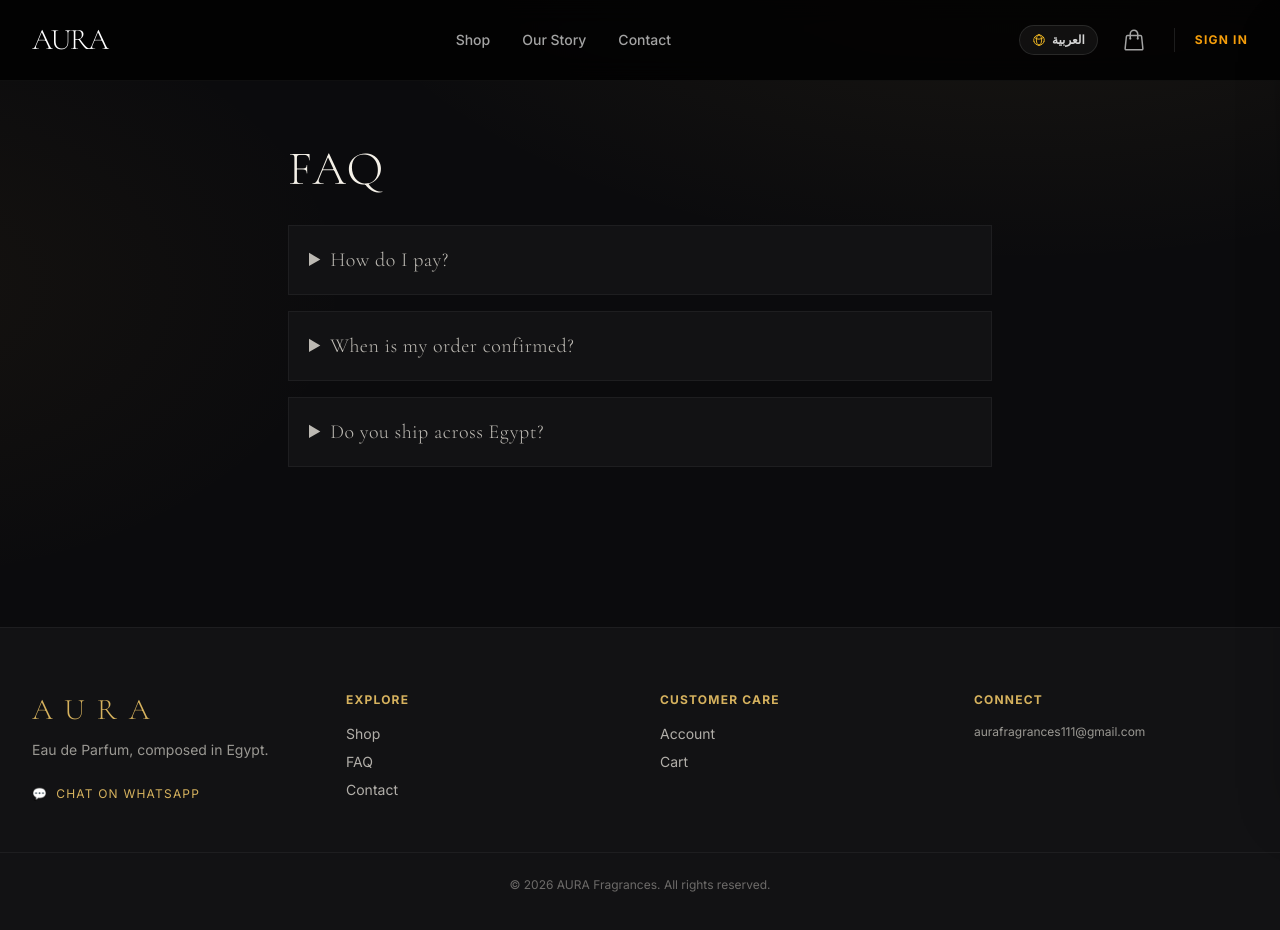
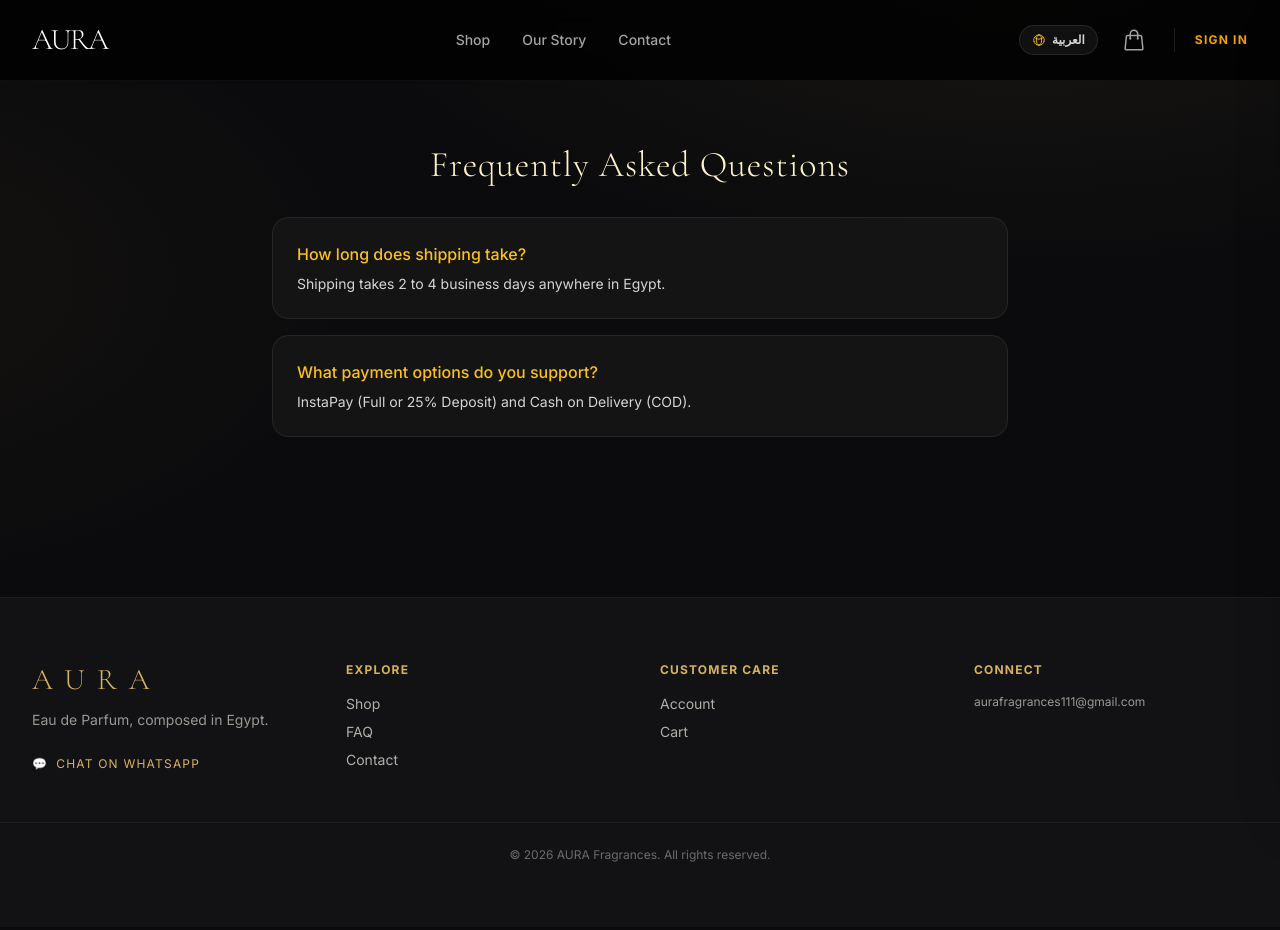
Before and after one commit to Ma7moudSa3d/AURA, a Next.js app: page /faq in a window 1280 px wide. Shown: the top 930 px of the page. Built offline with nearby package versions, Linux system fonts and the light colour scheme; no server answers.

Commit message:
Update FAQ page structure and content
Refactor FAQ page to use static content instead of translations.

```diff
--- a/src/app/faq/page.tsx
+++ b/src/app/faq/page.tsx
@@ -1,15 +1,17 @@
-import { getTranslations } from "next-intl/server";
-import StaticPage from "@/components/StaticPage";
-
-export const metadata = { title: "FAQ" };
-export default async function Faq() {
-  const t = await getTranslations("pages");
-  const items = t.raw("faq") as { q: string; a: string }[];
+export default function FAQPage() {
   return (
-    <StaticPage title={t("faqTitle")}>
-      {items.map((i) => (
-        <details key={i.q} className="card group p-5"><summary className="h-display cursor-pointer text-xl group-open:text-gold">{i.q}</summary><p className="mt-3">{i.a}</p></details>
-      ))}
-    </StaticPage>
+    <div className="max-w-3xl mx-auto px-4 py-16 space-y-8">
+      <h1 className="h-display text-4xl text-center text-amber-100">Frequently Asked Questions</h1>
+      <div className="space-y-4">
+        <div className="p-6 rounded-2xl bg-neutral-900/80 border border-neutral-800 space-y-2">
+          <h3 className="text-amber-400 font-medium">How long does shipping take?</h3>
+          <p className="text-sm text-neutral-300">Shipping takes 2 to 4 business days anywhere in Egypt.</p>
+        </div>
+        <div className="p-6 rounded-2xl bg-neutral-900/80 border border-neutral-800 space-y-2">
+          <h3 className="text-amber-400 font-medium">What payment options do you support?</h3>
+          <p className="text-sm text-neutral-300">InstaPay (Full or 25% Deposit) and Cash on Delivery (COD).</p>
+        </div>
+      </div>
+    </div>
   );
 }
```
